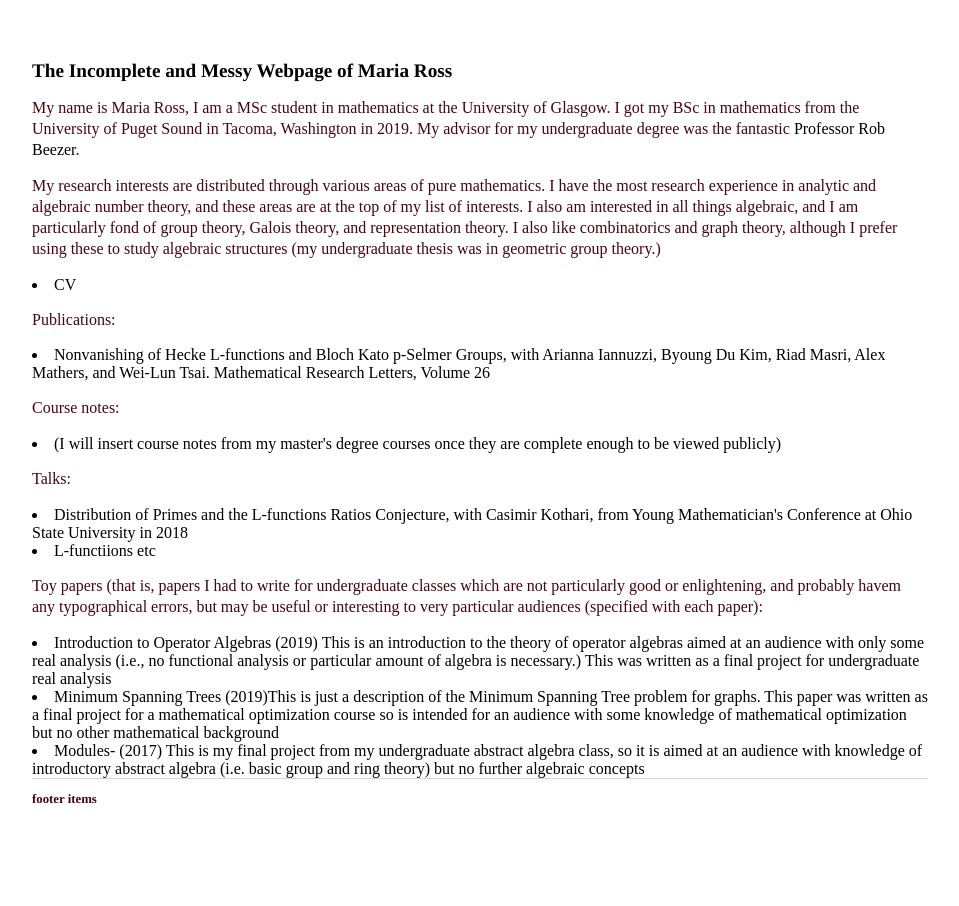
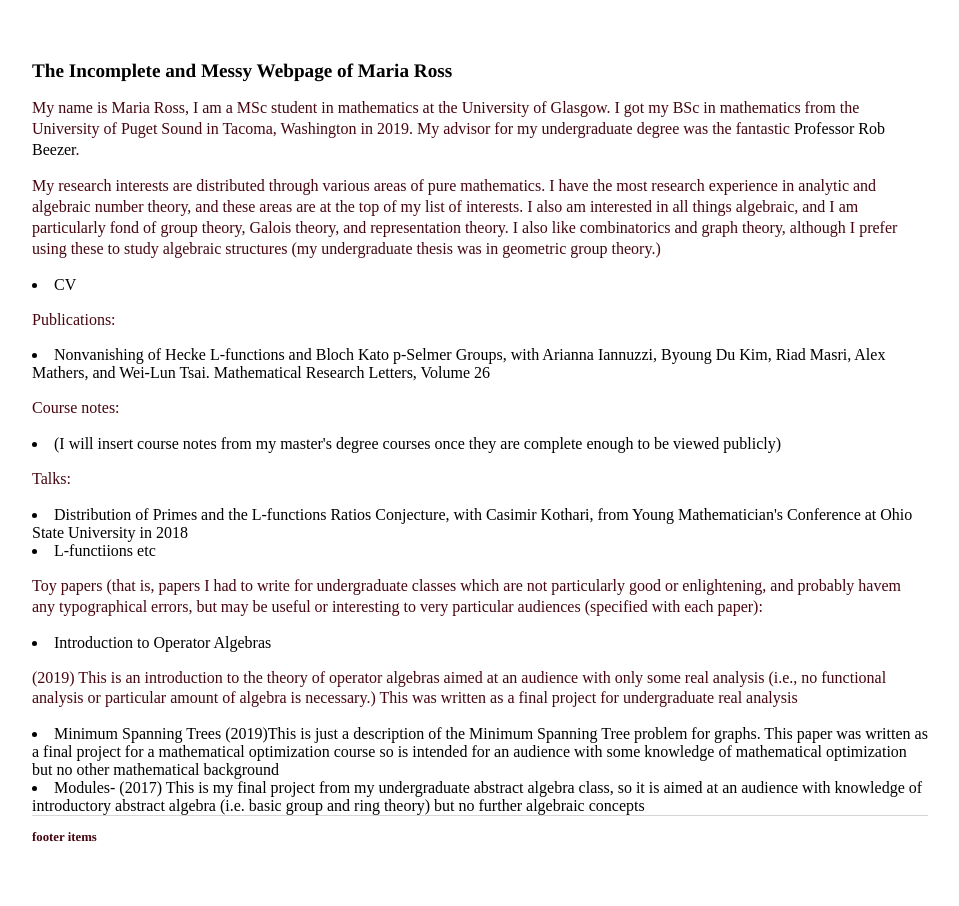
Before and after one commit to mariarross/mariarross.github.io, a Jekyll site: the page built from index.html, in a window 1280 px wide. Shown: the whole page, without its empty margins (160-1119 px from the left). Built offline with Jekyll 4.4.1, drawn with Linux system fonts in a browser that asks for light colours.

```diff
--- a/index.html
+++ b/index.html
@@ -16,7 +16,7 @@ title: Maria Ross
 	<li> L-functiions  etc </li>
 
 	<p> Toy papers (that is, papers I had to write for undergraduate classes which are not particularly good or enlightening, and probably havem any typographical  errors, but may be useful or  interesting to very particular audiences  (specified with each paper): </p>
-	<li> <a href="/Analysis (6).pdf">Introduction to Operator Algebras</a> (2019) This is an introduction to the theory of  operator algebras aimed at an audience with only some real analysis (i.e., no functional analysis or  particular amount of  algebra is  necessary.) This was written as a final project for undergraduate real analysis  </li>
+	<li> <a href="/Analysis (6).pdf">Introduction to Operator Algebras</a> <p>(2019) This is an introduction to the theory of  operator algebras aimed at an audience with only some real analysis (i.e., no functional analysis or  particular amount of  algebra is  necessary.) This was written as a final project for undergraduate real analysis </p> </li>
 	<li> <a href="/MST.pdf">Minimum Spanning Trees</a> (2019)This is just a description of  the Minimum Spanning Tree problem for graphs. This paper was written as  a final  project for a mathematical optimization  course so is intended for an  audience with some  knowledge of mathematical optimization but no other mathematical background </li>
 	<li> Modules- (2017) This is my final project from my undergraduate abstract algebra class,  so it is  aimed at an audience with knowledge of introductory abstract algebra (i.e.  basic group and ring  theory) but  no further algebraic concepts </li>
 </div><!-- /.blurb -->
```
